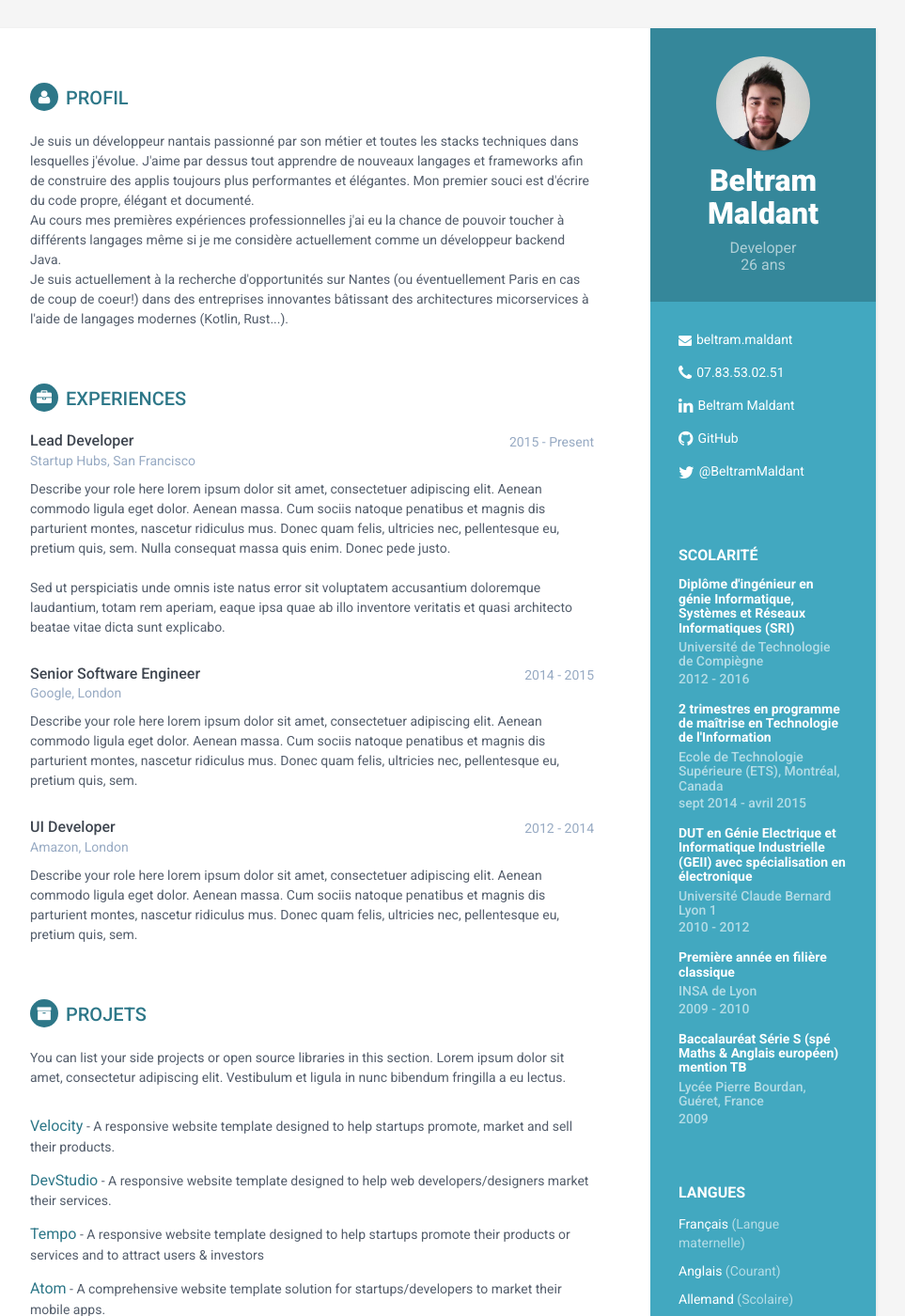
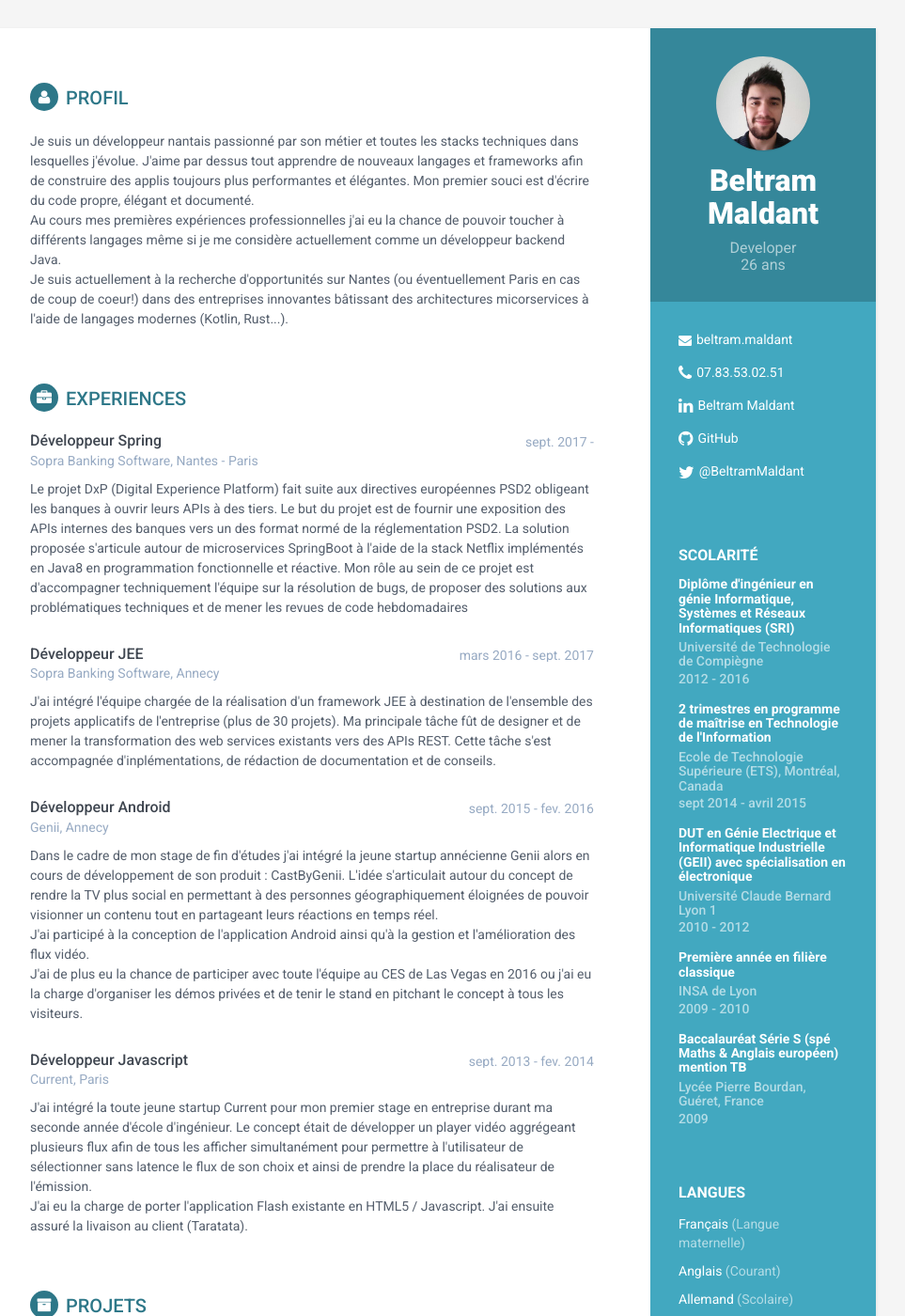
Before and after one commit to beltram/resume, a Jekyll site: the page built from index.html, in a window 1280 px wide and 1400 px high. Shown: the whole window at 94% size, without its empty margins (188-1151 px from the left). Built offline with Jekyll 4.4.1, drawn with Linux system fonts in a browser that asks for light colours.

Commit message:
experiences

```diff
--- a/_config.yml
+++ b/_config.yml
@@ -38,7 +38,7 @@ analytics: UA-112698702-1
 
 # Build settings
 encoding: "utf-8"
-compress_html: # - http://jch.penibelst.de/
+compress_html:
   clippings: all
   ignore:
     envs: development
--- a/_data/experiences.yml
+++ b/_data/experiences.yml
@@ -1,28 +1,34 @@
 - experience:
-  role: Lead Developer
-  time: 2015 - Present
-  company: Startup Hubs, San Francisco
-  details: "Describe your role here lorem ipsum dolor sit amet, consectetuer adipiscing
-  elit. Aenean commodo ligula eget dolor. Aenean massa. Cum sociis natoque penatibus et
-  magnis dis parturient montes, nascetur ridiculus mus. Donec quam felis, ultricies nec,
-  pellentesque eu, pretium quis, sem. Nulla consequat massa quis enim. Donec pede justo.
-  <br> <br>
-  Sed ut perspiciatis unde omnis iste natus error sit voluptatem accusantium doloremque
-  laudantium, totam rem aperiam, eaque ipsa quae ab illo inventore veritatis et quasi
-  architecto beatae vitae dicta sunt explicabo."
+  role: Développeur Spring
+  time: sept. 2017 -
+  company: Sopra Banking Software, Nantes - Paris
+  details: "Le projet DxP (Digital Experience Platform) fait suite aux directives européennes PSD2 obligeant les banques à ouvrir leurs APIs
+  à des tiers. Le but du projet est de fournir une exposition des APIs internes des banques vers un des format normé de la réglementation PSD2.
+  La solution proposée s'articule autour de microservices SpringBoot à l'aide de la stack Netflix implémentés en Java8 en programmation
+  fonctionnelle et réactive. Mon rôle au sein de ce projet est d'accompagner techniquement l'équipe sur la résolution de bugs,
+  de proposer des solutions aux problématiques techniques et de mener les revues de code hebdomadaires"
 - experience:
-  role: Senior Software Engineer
-  time: 2014 - 2015
-  company: Google, London
-  details: "Describe your role here lorem ipsum dolor sit amet, consectetuer adipiscing
-  elit. Aenean commodo ligula eget dolor. Aenean massa. Cum sociis natoque penatibus et
-  magnis dis parturient montes, nascetur ridiculus mus. Donec quam felis, ultricies nec,
-  pellentesque eu, pretium quis, sem."
+  role: Développeur JEE
+  time: mars 2016 - sept. 2017
+  company: Sopra Banking Software, Annecy
+  details: "J'ai intégré l'équipe chargée de la réalisation d'un framework JEE à destination de l'ensemble des projets applicatifs de
+  l'entreprise (plus de 30 projets). Ma principale tâche fût de designer et de mener la transformation des web services existants vers
+  des APIs REST. Cette tâche s'est accompagnée d'inplémentations, de rédaction de documentation et de conseils."
 - experience:
-  role: UI Developer
-  time: 2012 - 2014
-  company: Amazon, London
-  details: "Describe your role here lorem ipsum dolor sit amet, consectetuer adipiscing
-  elit. Aenean commodo ligula eget dolor. Aenean massa. Cum sociis natoque penatibus et
-  magnis dis parturient montes, nascetur ridiculus mus. Donec quam felis, ultricies nec,
-  pellentesque eu, pretium quis, sem."
+  role: Développeur Android
+  time: sept. 2015 - fev. 2016
+  company: Genii, Annecy
+  details: "Dans le cadre de mon stage de fin d'études j'ai intégré la jeune startup annécienne Genii alors en cours de développement de son
+  produit : CastByGenii. L'idée s'articulait autour du concept de rendre la TV plus social en permettant à des personnes géographiquement
+  éloignées de pouvoir visionner un contenu tout en partageant leurs réactions en temps réel.<br>
+  J'ai participé à la conception de l'application Android ainsi qu'à la gestion et l'amélioration des flux vidéo.<br>
+  J'ai de plus eu la chance de participer avec toute l'équipe au CES de Las Vegas en 2016 ou j'ai eu la charge d'organiser les démos privées
+  et de tenir le stand en pitchant le concept à tous les visiteurs."
+- experience:
+  role: Développeur Javascript
+  time: sept. 2013 - fev. 2014
+  company: Current, Paris
+  details: "J'ai intégré la toute jeune startup Current pour mon premier stage en entreprise durant ma seconde année d'école d'ingénieur.
+  Le concept était de développer un player vidéo aggrégeant plusieurs flux afin de tous les afficher simultanément pour permettre à
+  l'utilisateur de sélectionner sans latence le flux de son choix et ainsi de prendre la place du réalisateur de l'émission.<br>
+  J'ai eu la charge de porter l'application Flash existante en HTML5 / Javascript. J'ai ensuite assuré la livaison au client (Taratata)."
```
